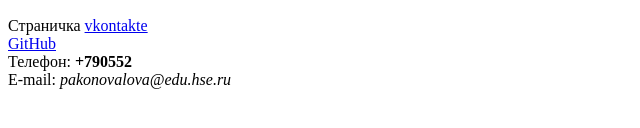
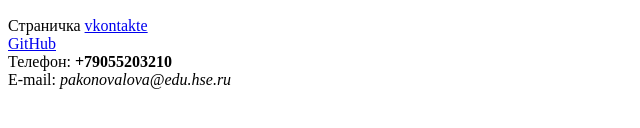
Before and after one commit to pepsy20002/pepsy20002.github.io, a plain HTML site: page index.html in a window 1280 px wide. Shown: the part 148-276 px from the top of the page, 0-640 px from the left. Drawn offline with Linux system fonts and the light colour scheme.

Commit message:
Update index.html

```diff
--- a/index.html
+++ b/index.html
@@ -13,7 +13,7 @@
       <br/>
       <a href=https://github.com/pepsy20002>GitHub</a>
       <br/>
-      Телефон: <b>+790552</b>
+      Телефон: <b>+79055203210</b>
       <br/>
       E-mail: <i>pakonovalova@edu.hse.ru</i>
     </body>
```
